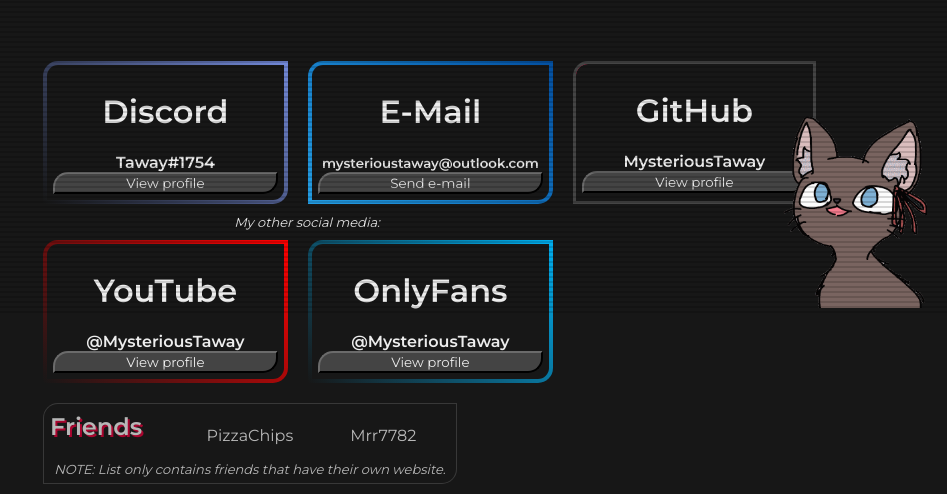
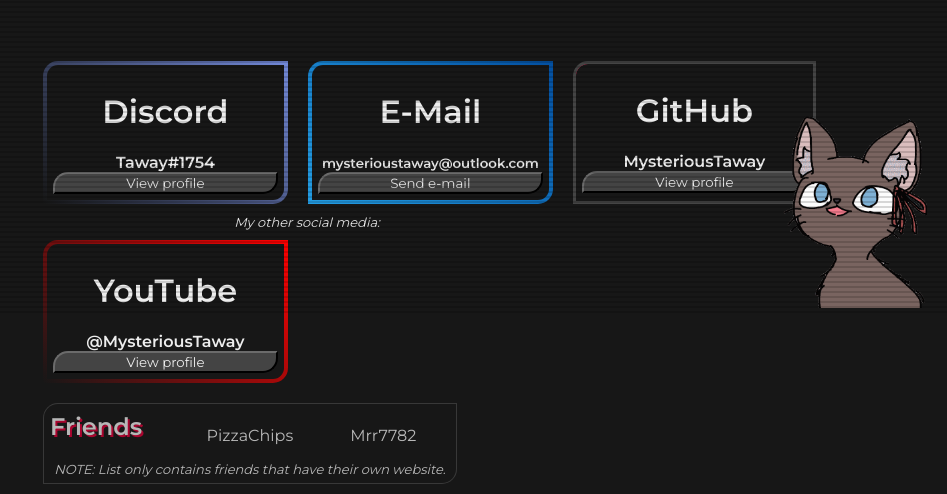
Before and after one commit to MysteriousTaway/Taway.dev, a PHP site: page /contact.html in a window 1280 px wide. Shown: the part 486-980 px from the top of the page, without its empty margins (333-1280 px from the left). Run offline with PHP 8.4, Linux system fonts and the light colour scheme.

Commit message:
removed the OnlyFans rick-roll

```diff
--- a/contact.html
+++ b/contact.html
@@ -100,14 +100,6 @@
                 <input type="submit" value="View profile" />
             </form>
         </span>
-        <span class="contact onlyfans">
-            <h1>OnlyFans</h1>
-            <b>@MysteriousTaway</b>
-            <!-- Get rick-rolled UwU ... I would never sell naked pics of myself.-->
-            <form target="_blank" action="https://youtu.be/dQw4w9WgXcQ">
-                <input type="submit" value="View profile" />
-            </form>
-        </span>
     </div>
     <div class="row center">
         <div class="friends">
--- a/src/contact.css
+++ b/src/contact.css
@@ -136,8 +136,3 @@
     background: linear-gradient(var(--BGDark), var(--BGDark)) padding-box,
     linear-gradient(45deg, var(--BGDark), rgb(255, 0, 0)) border-box !important;
 }
-
-.onlyfans {
-    background: linear-gradient(var(--BGDark), var(--BGDark)) padding-box,
-    linear-gradient(45deg, var(--BGDark), rgb(0, 175, 240)) border-box !important;
-}
```
